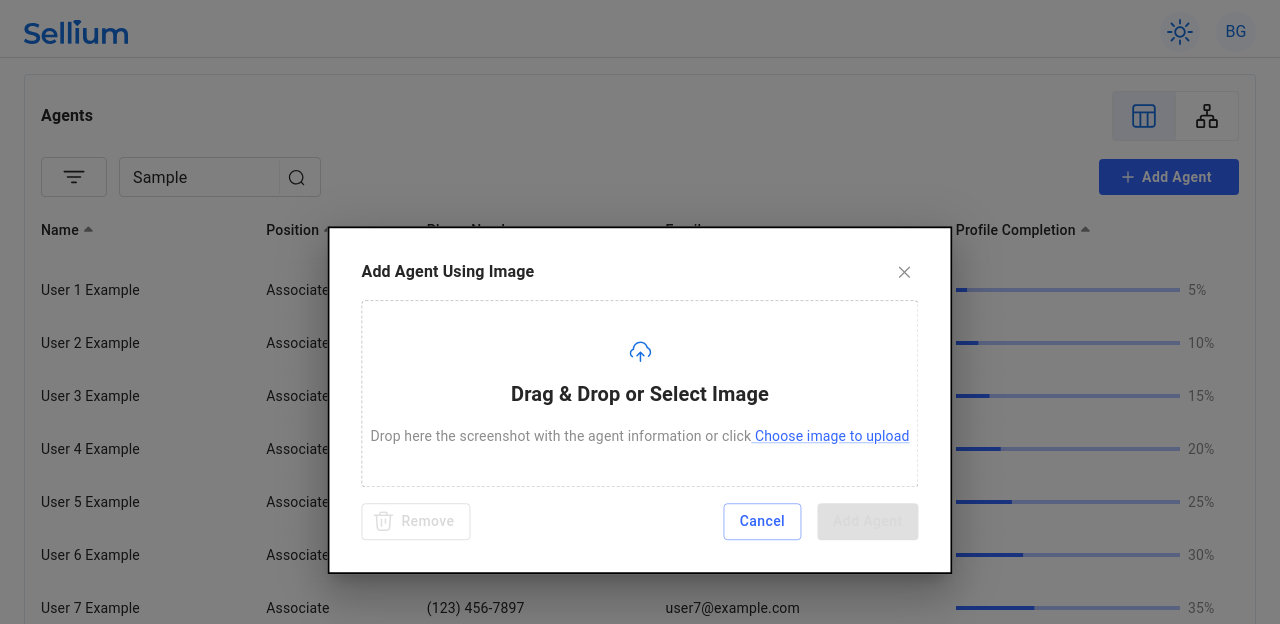
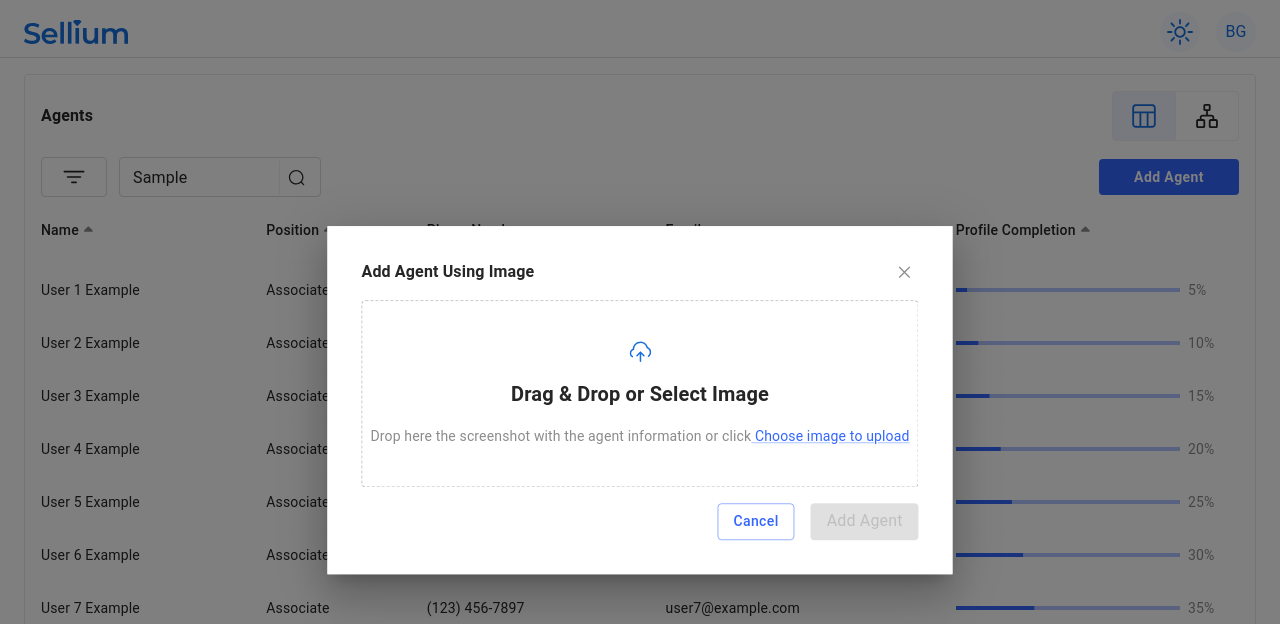
Before and after one commit to kurtco/sellium-frontend, a Next.js app: page / in a window 1280 px wide. Both pictures are taken after typing "Sample" into the empty fields and a click on the button "Add Agent". Shown: the top 624 px of the page. Built offline with nearby package versions, Linux system fonts and the light colour scheme; no server answers.

Commit message:
improving modal buttons behavior to upload file

```diff
--- a/src/app/_components/AddAgentButton.tsx
+++ b/src/app/_components/AddAgentButton.tsx
@@ -1,6 +1,5 @@
 import React, { useState } from "react";
 import { Button } from "@mui/material";
-import AddIcon from "./AddIcon";
 import { ButtonsLabels } from "@/constants/labels.enums";
 import AddAgentModal from "./AddAgentModal";
 
@@ -16,7 +15,6 @@ const AddAgentButton = () => {
         variant="contained"
         color="primary"
         disableElevation
-        startIcon={<AddIcon />}
         sx={{
           width: "140px",
           height: "36px",
--- a/src/app/_components/AddAgentModal.tsx
+++ b/src/app/_components/AddAgentModal.tsx
@@ -37,7 +37,7 @@ const AddAgentModal = ({ open, handleClose, mode }: AddAgentModalProps) => {
           transform: "translate(-50%, -50%)",
           maxWidth: "1024px",
           backgroundColor: theme.palette.background.default,
-          border: `${"2px solid"} ${theme.palette.common.black}`,
+          border: `${"2px solid"} ${theme.palette.background.default}`,
           boxShadow: 24,
           p: 4,
         }}
--- a/src/app/_components/UploadAgentCapture.tsx
+++ b/src/app/_components/UploadAgentCapture.tsx
@@ -179,6 +179,7 @@ const UploadAgentCapture = ({
           gap: 2,
         }}
       >
+        {file && file?.length > 0 && (
           <Box sx={{ display: "flex", flexDirection: "row", gap: 1 }}>
             <Button
               disableElevation
@@ -199,7 +200,17 @@ const UploadAgentCapture = ({
               {UploadAgentCaptureLabels.REMOVEICON}
             </Button>
           </Box>
-        <Box sx={{ display: "flex", flexDirection: "row", gap: 2 }}>
+        )}
+
+        <Box
+          sx={{
+            display: "flex",
+            flexDirection: "row",
+            justifyContent: "flex-end",
+            gap: 2,
+            flexGrow: 1,
+          }}
+        >
           <Button
             variant="outlined"
             disableElevation
@@ -217,7 +228,9 @@ const UploadAgentCapture = ({
             sx={{ textTransform: "none" }}
             disableElevation
           >
+            <Typography sx={{ color: theme.palette.text.disabled }}>
               {UploadAgentCaptureLabels.ADDBUTTON}
+            </Typography>
           </Button>
         </Box>
       </Box>
```
Lines whose indentation alone changed are shown as unchanged.
